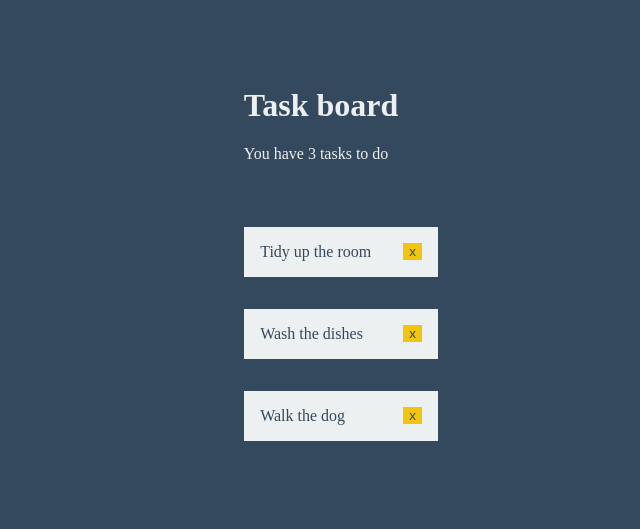
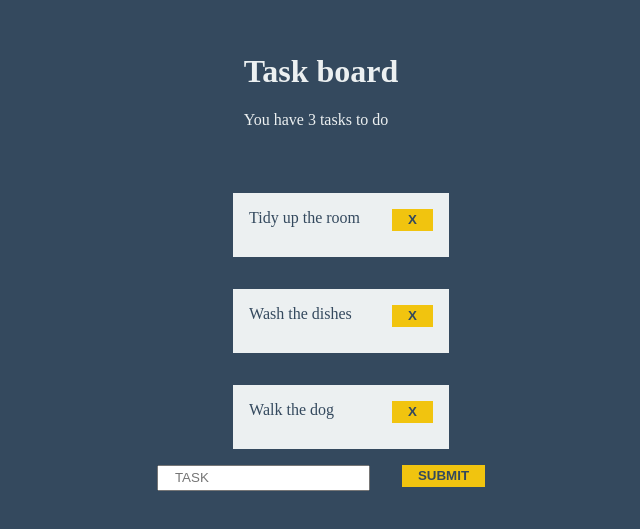
Before and after one commit to daria-marczak/webpack-plugins, a React app: page / in a window 1280 px wide. Shown: the part 139-668 px from the top of the page, without its empty margins (319-959 px from the left). Built offline with nearby package versions, Linux system fonts and the light colour scheme.

Commit message:
added new features

```diff
--- a/src/containers/App.js
+++ b/src/containers/App.js
@@ -3,6 +3,8 @@ import uuid from "uuid";
 import style from "./App.css";
 import Title from "./../presentations/Title";
 import TodoList from "./../presentations/TodoList";
+import TodoForm from "./../presentations/TodoForm";
+import Todo from "./../presentations/Todo";
 
 class App extends React.Component {
     constructor(props) {
@@ -29,16 +31,29 @@ class App extends React.Component {
         };
         const data = [...this.state.data, todo];
         this.setState({data});
+        this.setState({
+            input:""
+        });
     }
     removeTodo(id) {
         const remainder = this.state.data.filter(todo => todo.id !== id);
         this.setState({data: remainder});
+    }
+    onChangeHandler(event) {
+        let task = event.target.value;
+        this.setState({input: task});
+        event.preventDefault();
     }
     render() {
         return (
             <div className={style.TodoApp}>
                 <Title counter={this.state.data.length}/>
                 <TodoList items={this.state.data}  remove={this.removeTodo.bind(this)} />
+                <TodoForm
+                    input={this.state.input}
+                    fill={this.onChangeHandler.bind(this)}
+                    submit={this.addTodo.bind(this)}
+                />
             </div>
         );
     }
--- a/src/index.js
+++ b/src/index.js
@@ -1,6 +1,19 @@
 import React from "react";
 import ReactDOM from "react-dom";
 import App from "./containers/App";
+import { AppContainer } from "react-hot-loader";
+
+if (module.hot) {
+    module.hot.accept("./containers/App", () => {
+        const NextApp = require("./containers/App").default;
+        ReactDOM.render(
+            <AppContainer>
+                <NextApp />
+            </AppContainer>,
+            document.getElementById("app")
+        );
+    });
+}
 
 ReactDOM.render(
     <App />,
--- /dev/null
+++ b/src/presentations/Todo.css
@@ -0,0 +1,4 @@
+li {
+    min-height: 2rem;
+    min-width: 2rem;
+}
--- a/src/presentations/Todo.js
+++ b/src/presentations/Todo.js
@@ -0,0 +1,13 @@
+import React from "react";
+import style from "./Todo.css";
+
+const Todo = (props) => {
+    return
+    <div className={style.Todo}>
+        <li>
+            {props.content.text}</li>
+            <button type="button" onClick={() => props.remove(props.content.id)}>x</button>
+    </div>
+};
+
+export default Todo;
--- /dev/null
+++ b/src/presentations/TodoForm.css
@@ -0,0 +1,10 @@
+input {
+    padding: 0.2rem 1rem;
+    text-transform: uppercase;
+}
+
+button {
+    text-transform: uppercase;
+    padding: 0.2rem 1rem;
+    font-weight: bold;
+}
--- a/src/presentations/TodoForm.js
+++ b/src/presentations/TodoForm.js
@@ -0,0 +1,11 @@
+import React from "react";
+import style from "./TodoForm.css";
+
+const TodoForm = (props) => (
+    <form>
+        <input type="text" value={props.value} onChange={(e) => props.fill(e)} placeholder="Task"/>
+        <button type="submit" value="Submit" onClick={() => props.submit(props.input)}>Submit</button>
+    </form>
+);
+
+export default TodoForm;
--- a/webpack.config.js
+++ b/webpack.config.js
@@ -1,15 +1,42 @@
+const env = process.env.NODE_ENV || "development";
+
+
 const path = require("path");
 const webpack = require("webpack");
 const HtmlWebpackPlugin = require("html-webpack-plugin");
 const UglifyJSPlugin = require("uglifyjs-webpack-plugin");
 const OptimizeJsPlugin = require("optimize-js-plugin");
 
+const plugins = [];
+
+console.log("NODE_ENV", env);
+
+if (env === "production") {
+    plugins.push(
+        new webpack.optimize.UglifyJsPlugin(),
+        new OptimizeJsPlugin({
+            sourceMap: false
+        })
+    );
+}
+
 module.exports = {
-    entry: "./src/index.js",
+    entry: [
+        "react-hot-loader/patch",
+        "./src/index.js"
+    ],
     output: {
         path: path.resolve(__dirname, "build"),
         filename: "app.bundle.js"
     },
+    plugins: [
+        ...plugins,
+        new HtmlWebpackPlugin({
+            template: "src/index.html",
+            filename: "index.html",
+            inject: "body"
+        })
+    ],
     module: {
         rules: [
             {
@@ -29,16 +56,5 @@ module.exports = {
                 ]
             }
         ]
-    },
-    plugins: [
-        new HtmlWebpackPlugin({
-            template: "src/index.html",
-            filename: "index.html",
-            inject: "body"
-        }),
-        new webpack.optimize.UglifyJsPlugin(),
-        new OptimizeJsPlugin({
-            sourceMap: false
-        })
-    ]
+    }
 };
```
Also changed, not shown: package.json (+6 -3 lines), .babelrc, 2 other files (tests, documents, lock files or other folders).
